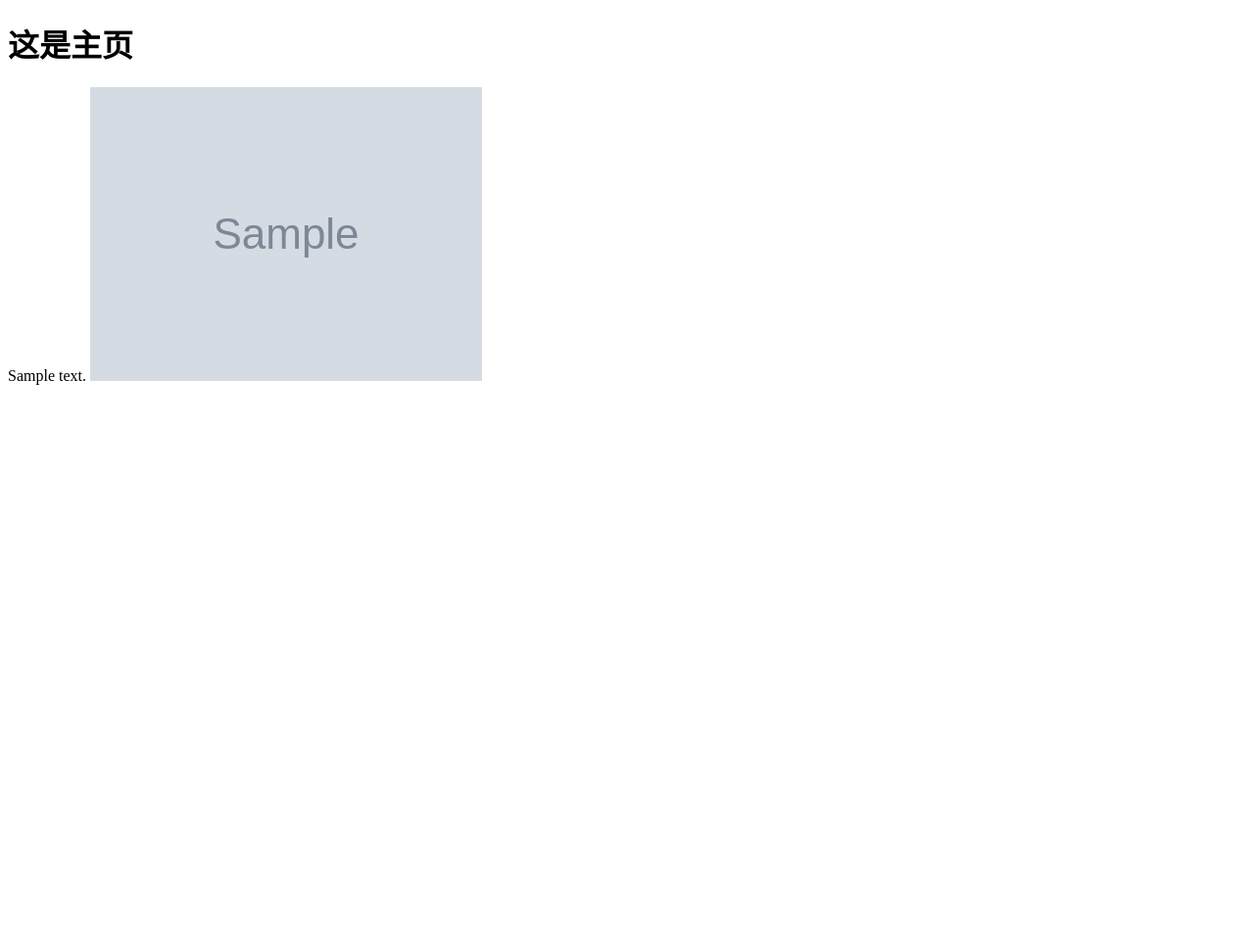
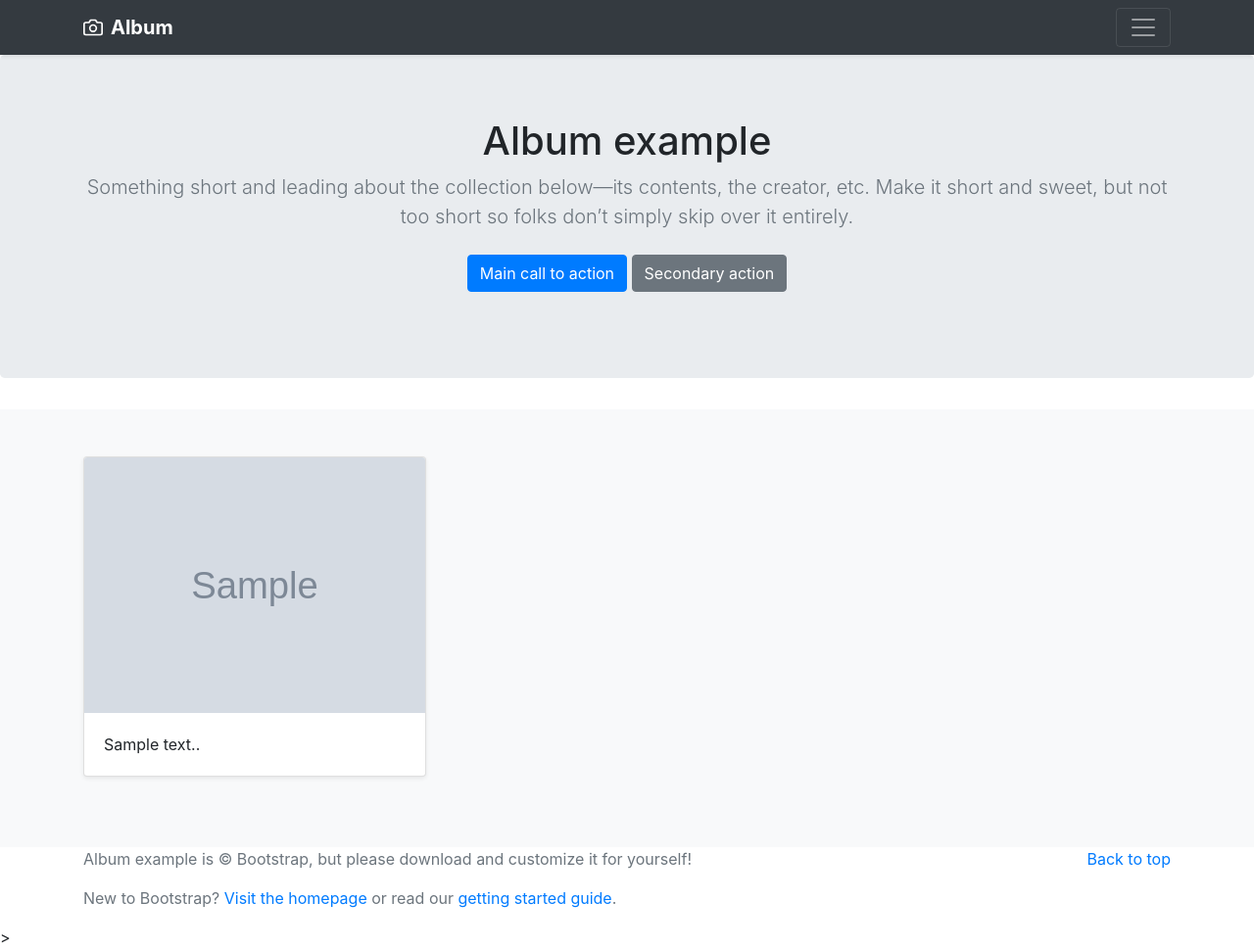
Before and after one commit to Nemo979/portfolio, a Django app: page / in a window 1280 px wide. Shown: the whole page at 98% size. Before the commit the page ends 393 px from the top, so only its background shows below. Run offline with Django 3.2, Linux system fonts and the light colour scheme; tables that the repository leaves empty hold one stand-in row (values such as "Sample post"); grey boxes marked "Sample" are stand-in pictures; some libraries are stand-ins or nearby versions.

Commit message:
用bootstarp 美化了主页

```diff
--- a/templates/home.html
+++ b/templates/home.html
@@ -1,6 +1,110 @@
-<!DOCTYPE html>
-<h1>这是主页</h1>
-{% for gallery in gallerys.all %}
-{{ gallery.description }}
-<img src="{{ gallery.image.url }}" alt="">
-{% endfor %}
+{# <!DOCTYPE html>#}
+{#<h1>这是主页</h1>#}
+{#{% for gallery in gallerys.all %}#}
+{#{{ gallery.description }}#}
+{#<img src="{{ gallery.image.url }}" alt="">#}
+{#{% endfor %}#}
+
+<!doctype html>
+<html lang="en">
+  <head>
+    <meta charset="utf-8">
+    <meta name="viewport" content="width=device-width, initial-scale=1, shrink-to-fit=no">
+    <meta name="description" content="">
+    <meta name="author" content="Mark Otto, Jacob Thornton, and Bootstrap contributors">
+    <meta name="generator" content="Jekyll v3.8.5">
+    <title>Album example · Bootstrap</title>
+
+    <link rel="canonical" href="https://getbootstrap.com/docs/4.3/examples/album/">
+
+    <!-- Bootstrap core CSS -->
+<link rel="stylesheet" href="https://stackpath.bootstrapcdn.com/bootstrap/4.3.1/css/bootstrap.min.css" integrity="sha384-ggOyR0iXCbMQv3Xipma34MD+dH/1fQ784/j6cY/iJTQUOhcWr7x9JvoRxT2MZw1T" crossorigin="anonymous">
+
+  </head>
+  <body>
+    <header>
+  <div class="collapse bg-dark" id="navbarHeader">
+    <div class="container">
+      <div class="row">
+        <div class="col-sm-8 col-md-7 py-4">
+          <h4 class="text-white">About</h4>
+          <p class="text-muted">Add some information about the album below, the author, or any other background context. Make it a few sentences long so folks can pick up some informative tidbits. Then, link them off to some social networking sites or contact information.</p>
+        </div>
+        <div class="col-sm-4 offset-md-1 py-4">
+          <h4 class="text-white">Contact</h4>
+          <ul class="list-unstyled">
+            <li><a href="#" class="text-white">Follow on Twitter</a></li>
+            <li><a href="#" class="text-white">Like on Facebook</a></li>
+            <li><a href="#" class="text-white">Email me</a></li>
+          </ul>
+        </div>
+      </div>
+    </div>
+  </div>
+  <div class="navbar navbar-dark bg-dark shadow-sm">
+    <div class="container d-flex justify-content-between">
+      <a href="#" class="navbar-brand d-flex align-items-center">
+        <svg xmlns="http://www.w3.org/2000/svg" width="20" height="20" fill="none" stroke="currentColor" stroke-linecap="round" stroke-linejoin="round" stroke-width="2" aria-hidden="true" class="mr-2" viewBox="0 0 24 24" focusable="false"><path d="M23 19a2 2 0 0 1-2 2H3a2 2 0 0 1-2-2V8a2 2 0 0 1 2-2h4l2-3h6l2 3h4a2 2 0 0 1 2 2z"/><circle cx="12" cy="13" r="4"/></svg>
+        <strong>Album</strong>
+      </a>
+      <button class="navbar-toggler" type="button" data-toggle="collapse" data-target="#navbarHeader" aria-controls="navbarHeader" aria-expanded="false" aria-label="Toggle navigation">
+        <span class="navbar-toggler-icon"></span>
+      </button>
+    </div>
+  </div>
+</header>
+
+<main role="main">
+
+  <section class="jumbotron text-center">
+    <div class="container">
+      <h1 class="jumbotron-heading">Album example</h1>
+      <p class="lead text-muted">Something short and leading about the collection below—its contents, the creator, etc. Make it short and sweet, but not too short so folks don’t simply skip over it entirely.</p>
+      <p>
+        <a href="#" class="btn btn-primary my-2">Main call to action</a>
+        <a href="#" class="btn btn-secondary my-2">Secondary action</a>
+      </p>
+    </div>
+  </section>
+
+  <div class="album py-5 bg-light">
+    <div class="container">
+
+      <div class="row">
+          {% for gallery in gallerys.all %}
+        <div class="col-md-4">
+          <div class="card mb-4 shadow-sm">
+            <img class="card-img-top" src="{{ gallery.image.url }}" alt="">
+            <div class="card-body">
+              <p class="card-text">{{ gallery.description }}.</p>
+{#              <div class="d-flex justify-content-between align-items-center">#}
+{#                <div class="btn-group">#}
+{#                  <button type="button" class="btn btn-sm btn-outline-secondary">View</button>#}
+{#                  <button type="button" class="btn btn-sm btn-outline-secondary">Edit</button>#}
+{#                </div>#}
+{#                <small class="text-muted">9 mins</small>#}
+{#              </div>#}
+            </div>
+          </div>
+        </div>
+          {% endfor %}
+      </div>
+    </div>
+  </div>
+
+</main>
+
+<footer class="text-muted">
+  <div class="container">
+    <p class="float-right">
+      <a href="#">Back to top</a>
+    </p>
+    <p>Album example is &copy; Bootstrap, but please download and customize it for yourself!</p>
+    <p>New to Bootstrap? <a href="https://getbootstrap.com/">Visit the homepage</a> or read our <a href="/docs/4.3/getting-started/introduction/">getting started guide</a>.</p>
+  </div>
+</footer>
+<script src="https://code.jquery.com/jquery-3.3.1.slim.min.js" integrity="sha384-q8i/X+965DzO0rT7abK41JStQIAqVgRVzpbzo5smXKp4YfRvH+8abtTE1Pi6jizo" crossorigin="anonymous"></script>
+<script src="https://cdnjs.cloudflare.com/ajax/libs/popper.js/1.14.7/umd/popper.min.js" integrity="sha384-UO2eT0CpHqdSJQ6hJty5KVphtPhzWj9WO1clHTMGa3JDZwrnQq4sF86dIHNDz0W1" crossorigin="anonymous"></script>
+<script src="https://stackpath.bootstrapcdn.com/bootstrap/4.3.1/js/bootstrap.min.js" integrity="sha384-JjSmVgyd0p3pXB1rRibZUAYoIIy6OrQ6VrjIEaFf/nJGzIxFDsf4x0xIM+B07jRM" crossorigin="anonymous"></script>
+  </body>>
+</html>
```
